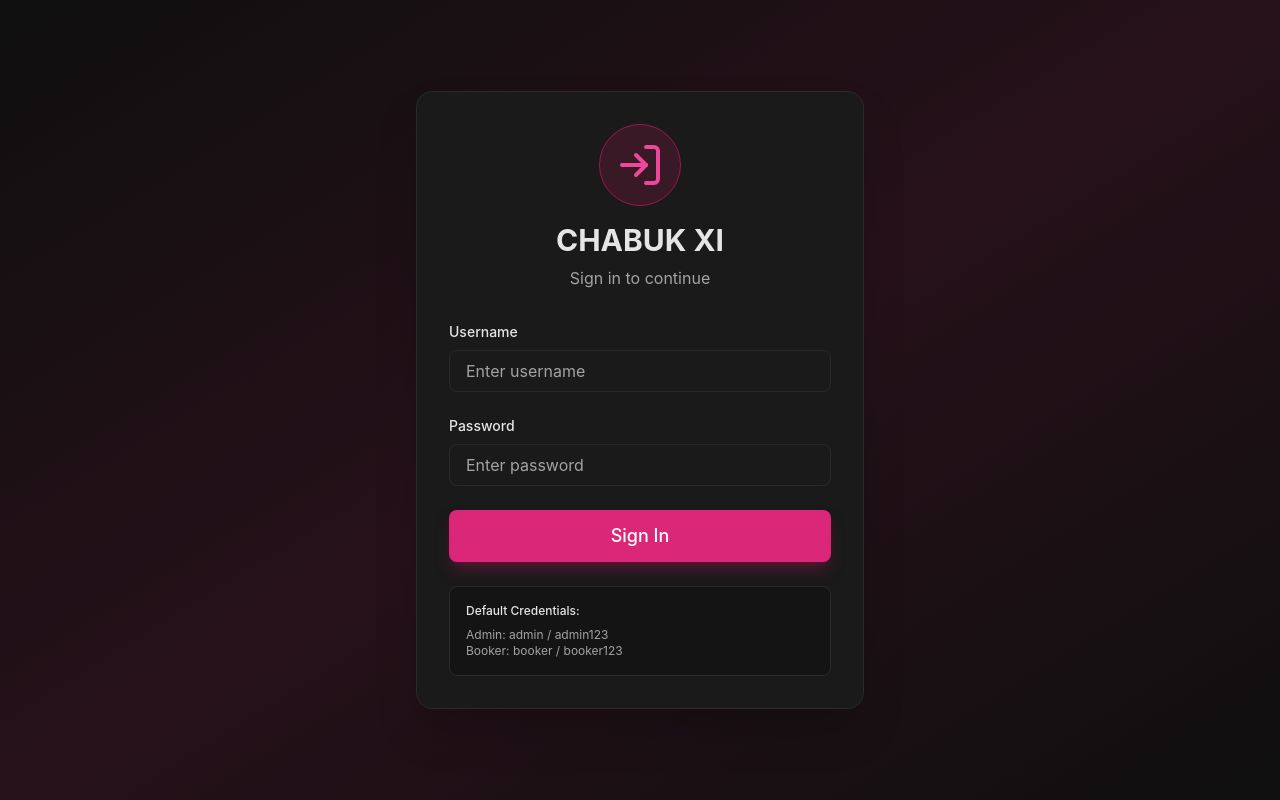
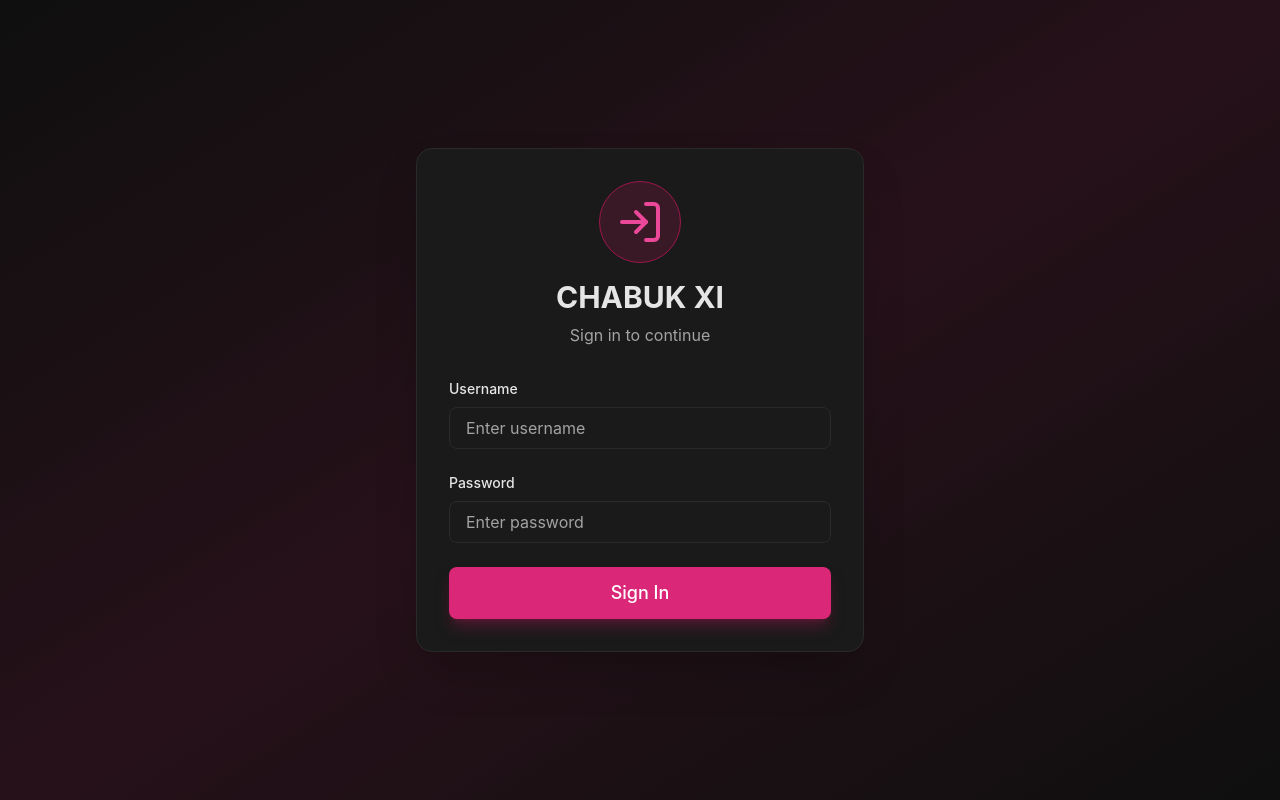
Before and after one commit to denialp88/tickets, a React (Vite) app in the folder client/: page / in a window 1280 px wide. Built offline with nearby package versions, Linux system fonts and the light colour scheme; no server answers.

Commit message:
Remove default credentials from login page for security

```diff
--- a/client/src/pages/Login.jsx
+++ b/client/src/pages/Login.jsx
@@ -82,12 +82,6 @@ function Login({ onLogin }) {
               {loading ? 'Signing in...' : 'Sign In'}
             </button>
           </form>
-
-          <div className="mt-6 p-4 bg-dark-bg/50 rounded-lg border border-dark-border">
-            <p className="text-xs text-dark-text font-medium mb-2">Default Credentials:</p>
-            <p className="text-xs text-dark-muted">Admin: admin / admin123</p>
-            <p className="text-xs text-dark-muted">Booker: booker / booker123</p>
-          </div>
         </div>
       </div>
     </div>
```
Also changed, not shown: 2 other files (tests, documents, lock files or other folders).
